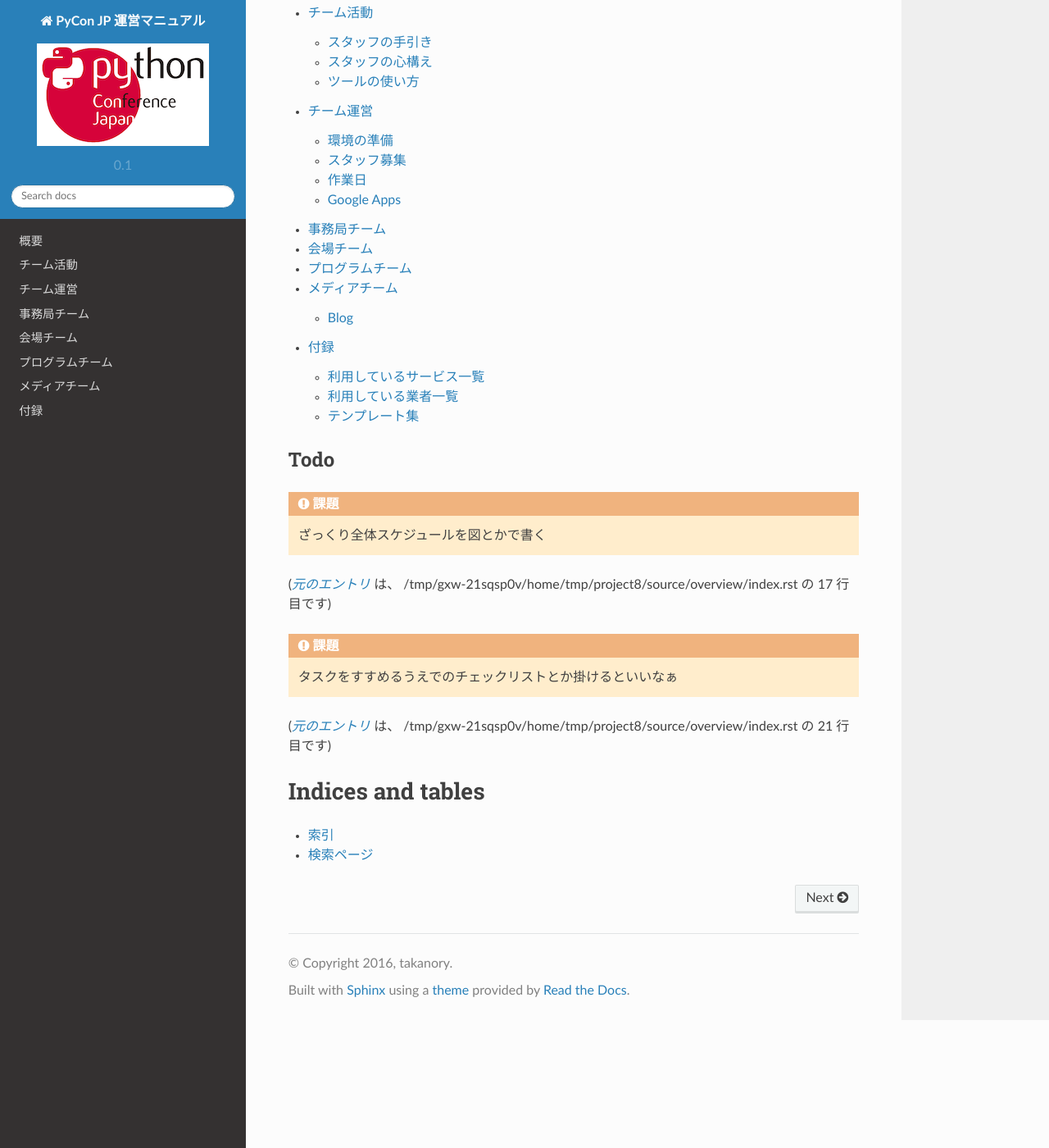
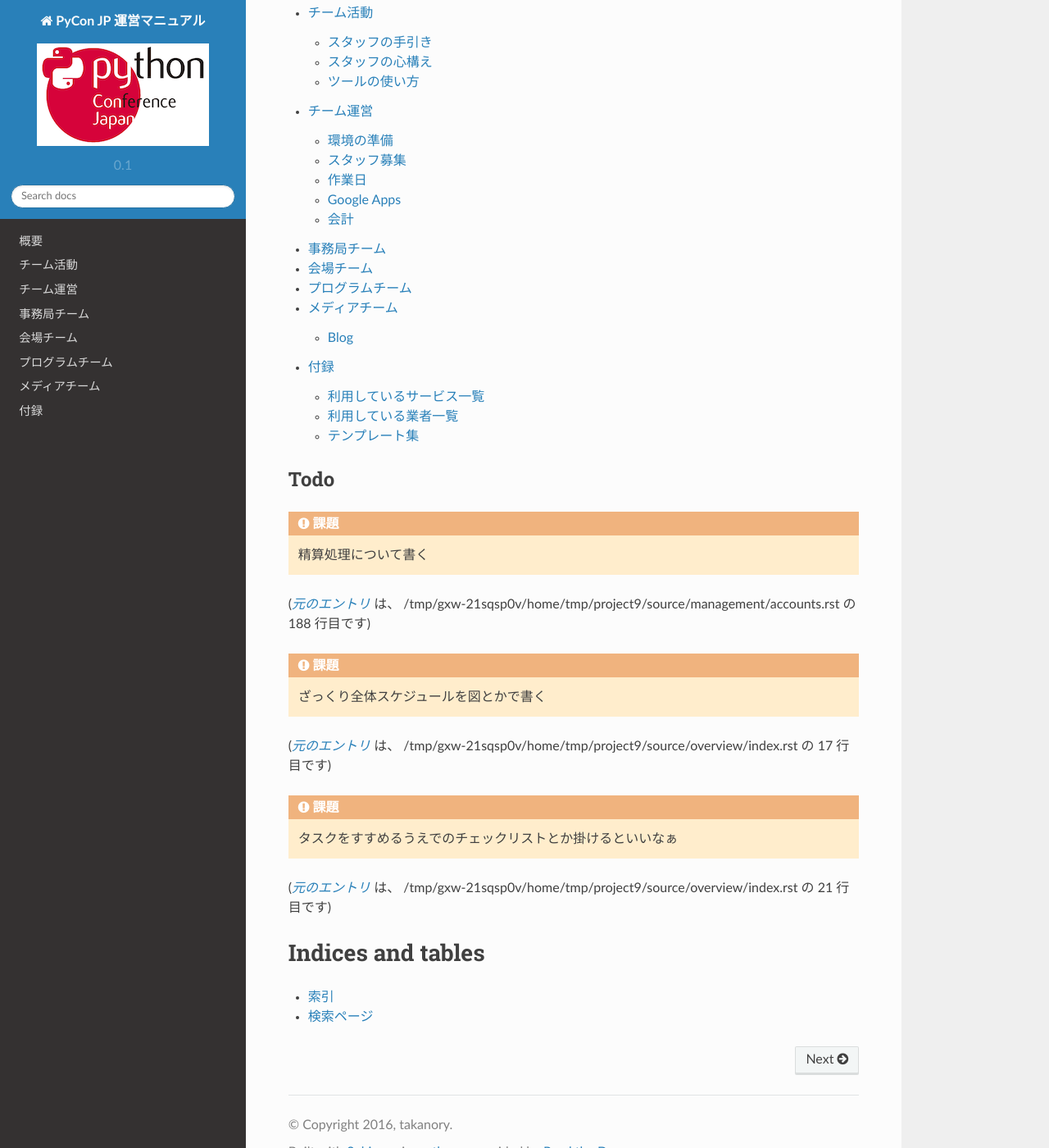
Before and after one commit to pyconjp/manual, a Sphinx documentation site: the page built from source/index.rst, in a window 1280 px wide and 1400 px high, scrolled down 524 px. Shown: the whole window at 82% size. Built offline with Sphinx 7.4.7 and the Read the Docs theme 2.0.0, drawn with Linux system fonts in a browser that asks for light colours; part of the change alters nothing that is shown.

Commit message:
ISSHA-188 add accounts page

```diff
--- /dev/null
+++ b/source/management/accounts.rst
@@ -0,0 +1,194 @@
+.. _accounts:
+
+======
+ 会計
+======
+ここではイベントの会計について書きます。会計処理そのものと会計担当が行うことについて合わせて書きます。
+
+用語と利用ツール
+================
+- イベント運営チーム: PyCon JP 201x イベント
+
+  - 年次開催のイベントです。
+  - スタッフ（イベントスタッフ）は、年次のイベント毎に募集され、イベント終了時に解散します。時期は年によって違います。2014年のイベントは2013年10月頃にチームが作られ、2014年10月頭に解散しました（実際には残務があるため、各残務が完了次第終了となります）。
+  - 翌年のイベントに同じスタッフが残るかどうかは、各スタッフの状況次第です。
+  - イベントで発生した利益（または赤字）は、イベント終了後に一社に移管されます。  - このため、イベント運営チームはお金を次年度イベントチームに引き継ぎません。
+
+- イベント運営チームは、次年度チームに、ノウハウを引き継ぎます。
+
+  - 一社: 一般社団法人PyCon JP
+  - 一般社団法人PyCon JPは、PyCon JP というイベントを継続的に運営するために設立された法人です。
+  - PyCon JP イベントが、会場を借りたりサービスを利用するために法人名義が必要な場合に、PyCon JP イベントに代わり、契約等を行います。
+  - 一社はPyCon JP イベントの運営には口を出しません。ただし、PyCon JP イベントの座長選出に責任を持ちます。座長選出後は、すべて座長に一任します。
+  - 資金の繰り越しやイベントへの資金の一時貸し出しなどを行います。
+  - スタッフ（法人の理事）は2年改選です。
+
+- 仕訳日記帳
+
+  - 複式簿記の形式に則った、全てのお金の入出金を記録した帳簿です。
+  - 入金、出金、立替、立替支払いを記録します。
+  - Freeeに全て記録し、そのデータを仕訳日記帳として使用します。
+
+- Freee
+
+  - https://www.freee.co.jp/
+  - 仕訳日記帳として使用しています。
+  - 銀行の入出金を自動的に取得してくれます。
+  - 手動で、立替支払いを入力します。
+  - 最終的に、イベント会計の決算時に、データをExportして、仕訳日記帳として提出します。
+
+- Misoca
+
+  - https://www.misoca.jp/
+  - 見積作成、請求書作成、請求書送付（封書）に使用します。
+
+- Google Drive
+
+  - PyConJP 2014年度 立替申請 : 立替者に立て替え内容を投稿 してもらいます
+  - 領収書フォルダー : 立替等の領収書をスキャンした画像/PDFを置きます
+
+- JIRA
+
+  - https://pyconjp.atlassian.net/secure/Dashboard.jspa
+  - 支払い依頼: 各担当者から会計へ、支払いの依頼を行います。
+
+- ジャパンネット銀行
+
+  - https://login.japannetbank.co.jp/
+  - 一般社団法人PyCon JPの銀行口座です。
+
+会計担当の作業概要
+==================
+- イベントの予算を立てる
+- イベントの入金を管理（確認・記録）する
+- イベントの支払いを管理（確認・記録）・実施する
+- イベントの収支の概要を参加者向けに分かりやすく公開する
+- イベント会計の決算を行う
+
+作成した帳簿・資料
+==================
+- PyCon JP 2014 イベント収支報告 - 参加者向けの概要
+- PyCon JP 2014年度 収支（立替・入金・支払い伝票）  - 仕訳日記帳相当
+- PyCon JP 2014 PayPal入出金リスト - PayPalからExportしたデータ
+- PyCon JP 2014 ジャパンネット銀行通帳 - ジャパンネット銀行からExportしたデータ
+
+年間スケジュール
+================
+- 3月末: 仮予算を立てる
+- 4月頃: 一社への予算申請
+- 6月末: 本予算を確定する
+- 8月～9月: 収入・支払いを管理する
+- 9月頃: 現金用意
+- 9月末: イベントの収支を公開する
+- 10月～11月: 収支をまとめる（随時やっておきたい）
+- 12月: イベント会計の決算を行う
+
+イベントの会計と一社の会計
+==========================
+イベント会計
+------------
+イベントに関連するお金を扱います。
+
+イベントは収入よりも先に支出が発生する可能性があるため、運用資金を一社から借りて、キャッシュフロー上マイナスにならないようにします。
+
+一社からの借入金を確定するために、イベントの「仮予算」を立てて、一社に予算申請します。
+
+収入金額（協賛金）があるていど明確になったら「本予算」を確定します。
+イベント終了後も、協賛金の収入などを月次で確認します。
+
+11月頃にはほぼ全ての収支が出そろいます。この頃にイベント会計の決算を行い、一社会計に情報を引き継ぎます（2011～2014年は会計担当者が一社と共通だったため、実質的な引き継ぎはありませんでした）。
+
+一社会計
+--------
+イベント以外のお金を扱います。イベントに関連して海外参加者に招聘書を送付する際の国際郵便の発送や、契約のための登記簿謄本取得など。また、プロバイダ契約などの単年のイベントとは異なり、年を超えて使用するサービスの契約等を行います。
+
+一社の決算月12月末には、決算を行います。決算は会計士の先生にほぼおまかせですが、各収支項目の科目や金額はすべて情報を揃えて会計士に引き渡す必要があります。
+
+勘定科目
+===================
+Freee上で収入と支出をそれぞれ以下の勘定科目に設定します。
+
+イベント収入
+------------
+.. list-table::
+   :header-rows: 1
+   :widths: 30 70
+
+   * - 勘定科目
+     - 内容
+   * - イベント協賛収入
+     - スポンサーからの協賛金
+   * - イベント参加収入
+     - 参加者のイベントチケット代
+   * - キャンセル手数料
+     - PayPalの手数料が、キャンセル時に返金されます
+   * - 受取利息
+     - 銀行利息
+   * - 雑収入
+     - CodeZineさんや技術評論社さんのWebメディアに記事を掲載した場合の執筆料
+
+イベント支出
+------------
+.. list-table::
+   :header-rows: 1
+   :widths: 30 70
+
+   * - 勘定科目
+     - 内容
+   * - 支払手数料
+     - - 振込手数料
+       - PayPal手数料
+   * - 会議費
+     - - イベント運営ミーティング、作業日の軽食・飲物代
+   * - 会場費
+     - - イベント会場: 部屋、音響、等
+       - チュートリアル会場
+   * - 荷造運賃
+     - - 書類発送
+       - 荷物発送（前年に利用した事務用品や借りた物品等）
+       - 招聘書の海外発送 (一社の業務)
+   * - 広告宣伝費
+     - - 参加者ノベルティ: Tシャツ、バッヂ、ステッカー
+       - ランチ、水、オヤツ
+       - パーティー
+       - 遠方参加者支援費
+   * - 外注費
+     - - ビデオ配信
+       - チュートリアル講師
+       - 同時通訳
+       - pycon.jpサイト開発 (一社の業務)
+   * - キャンセル返金
+     - - 参加費のキャンセル返金
+   * - 保険費用
+     - - 損害保険加入
+   * - 事業経費
+     - - ネットワーク機器消耗品
+       - イベントランチ試食
+       - 印鑑 (一社の業務)
+       - プリンター (一社の業務)
+       - プロバイダ契約 (一社の業務)
+   * - 支払手数料
+     - - 登記簿謄本取得 (一社の業務)
+       - 振込手数料
+       - PayPal手数料
+   * - 旅費交通費
+     - - スタッフの交通費
+
+精算処理
+========
+できるだけスタッフ自身のカードや現金での支払いは行わず、一般社団法人の銀行振込、カードで決済するようにしてください。
+これは、お金のやり取りが自動的に Freee に入り、会計側の管理が楽になるためです。
+
+以下に、銀行振込、カード決済、立て替え払いの処理手順について書きます。
+
+銀行振込
+--------
+- 請求書などがあると思うので、その情報と合わせて以下の様な **振り込み依頼** チケットをJIRAで作成します。
+
+.. todo:: 精算処理について書く
+
+カード決済
+----------
+
+立替え払い
+----------
--- a/source/management/index.rst
+++ b/source/management/index.rst
@@ -12,3 +12,4 @@
    recruiting
    workday
    google-apps
+   accounts
```
